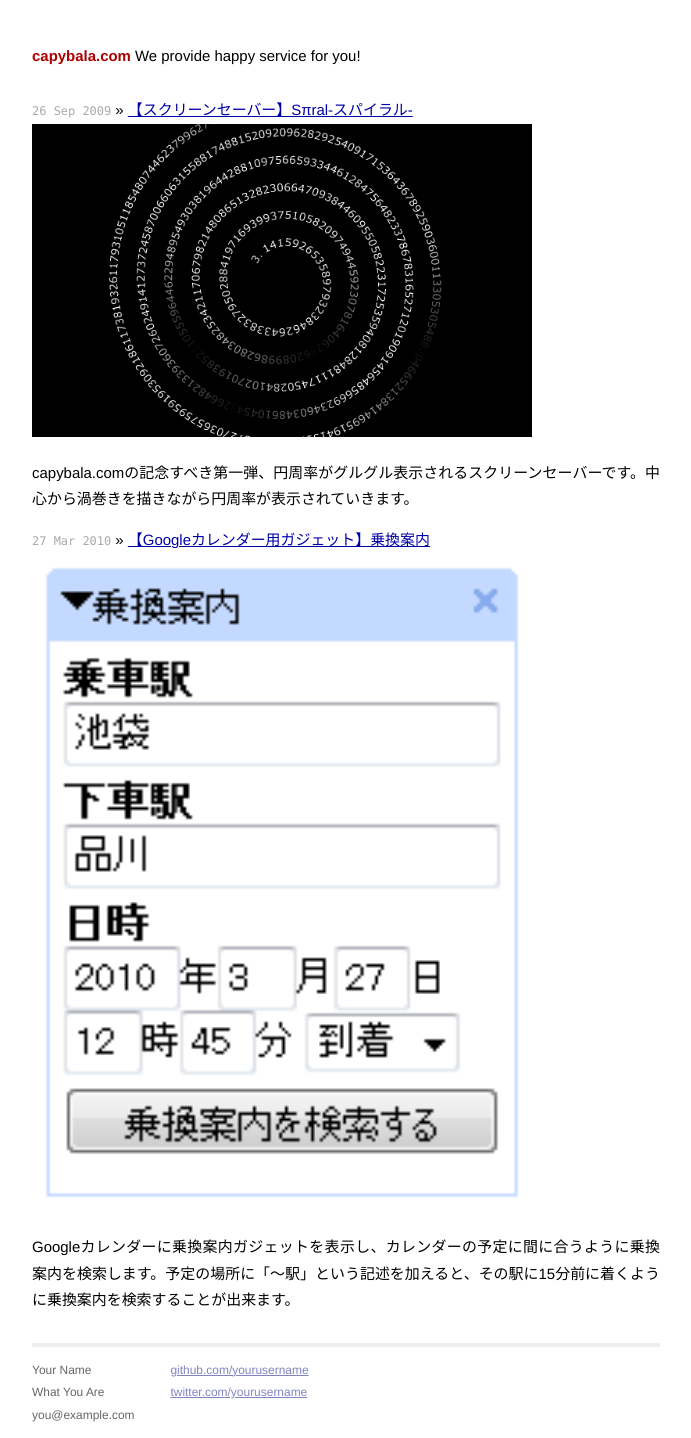
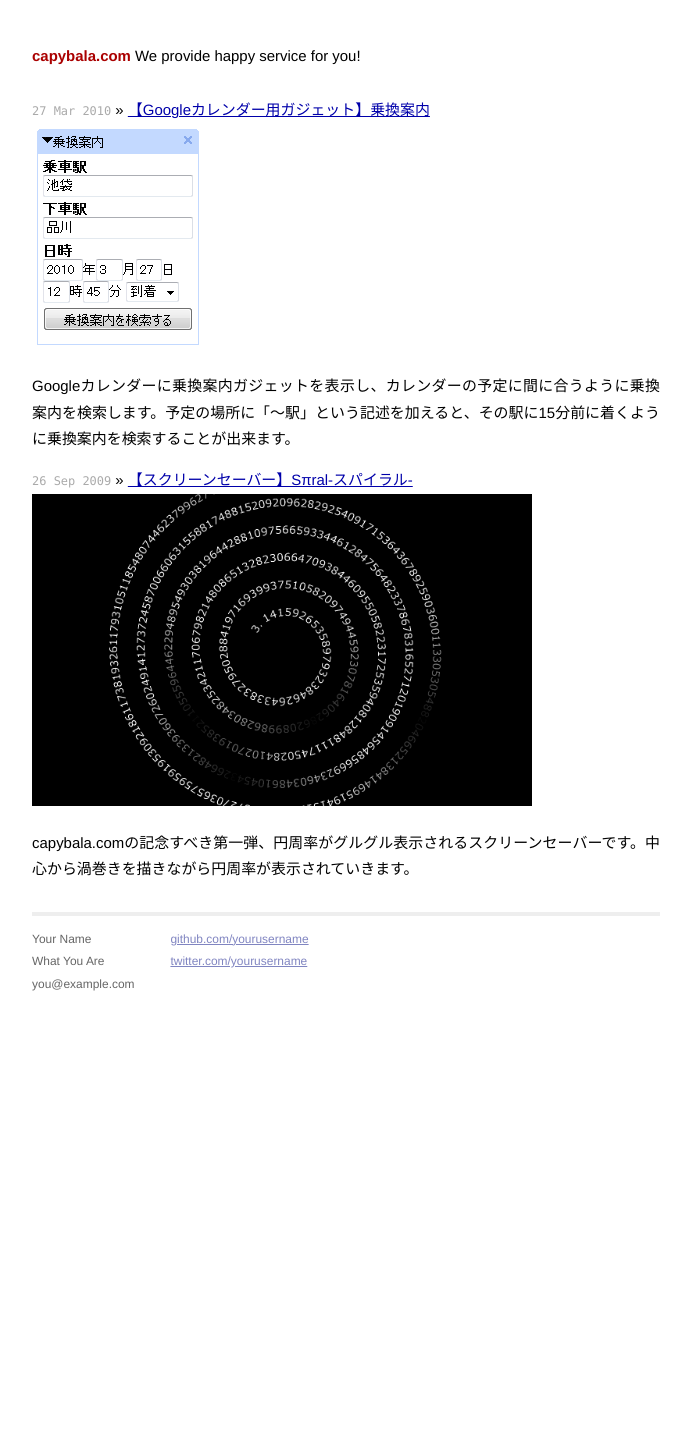
Before and after one commit to capybala/capybala.github.io, a Jekyll site: the page built from index.html, in a window 1280 px wide. Shown: the whole page, without its empty margins (294-985 px from the left). Built offline with Jekyll 4.4.1, drawn with Linux system fonts in a browser that asks for light colours; Markdown is read by kramdown in place of the engine named in the settings; after the commit the page ends 1007 px from its top, so only the background shows below that.

Commit message:
Use small thumbnail

```diff
--- a/_layouts/post.html
+++ b/_layouts/post.html
@@ -4,7 +4,7 @@
 <h2>{{ page.title }}</h2>
 <p class="meta">{{ page.date | date_to_string }}</p>
 
-<img width="500px" src="thumbnail.png">
+<img style="max-width: 500px" src="thumbnail.png">
 <p>{{ page.description }}</p>
 
 <div class="post">
--- a/index.html
+++ b/index.html
@@ -5,12 +5,12 @@
 
 <div id="home">
   <ul class="posts">
-    {% for post in site.pages %}
-      {% if post.path contains "/index.md" %}
+    {% for post in site.pages reversed %}
+      {% if post.layout == "post" %}
       <li>
       <span>{{ post.date | date_to_string }}</span> &raquo; <a href="{{ post.url }}">{{ post.title }}</a>
       <div>
-          <a href="{{ post.url }}"><img width="500" src="{{ post.url }}thumbnail.png"></a>
+          <a href="{{ post.url }}"><img style="max-width: 500px" src="{{ post.url }}thumbnail.png"></a>
   </div>
       <p>{{ post.description }}</p>
       </li>
```
